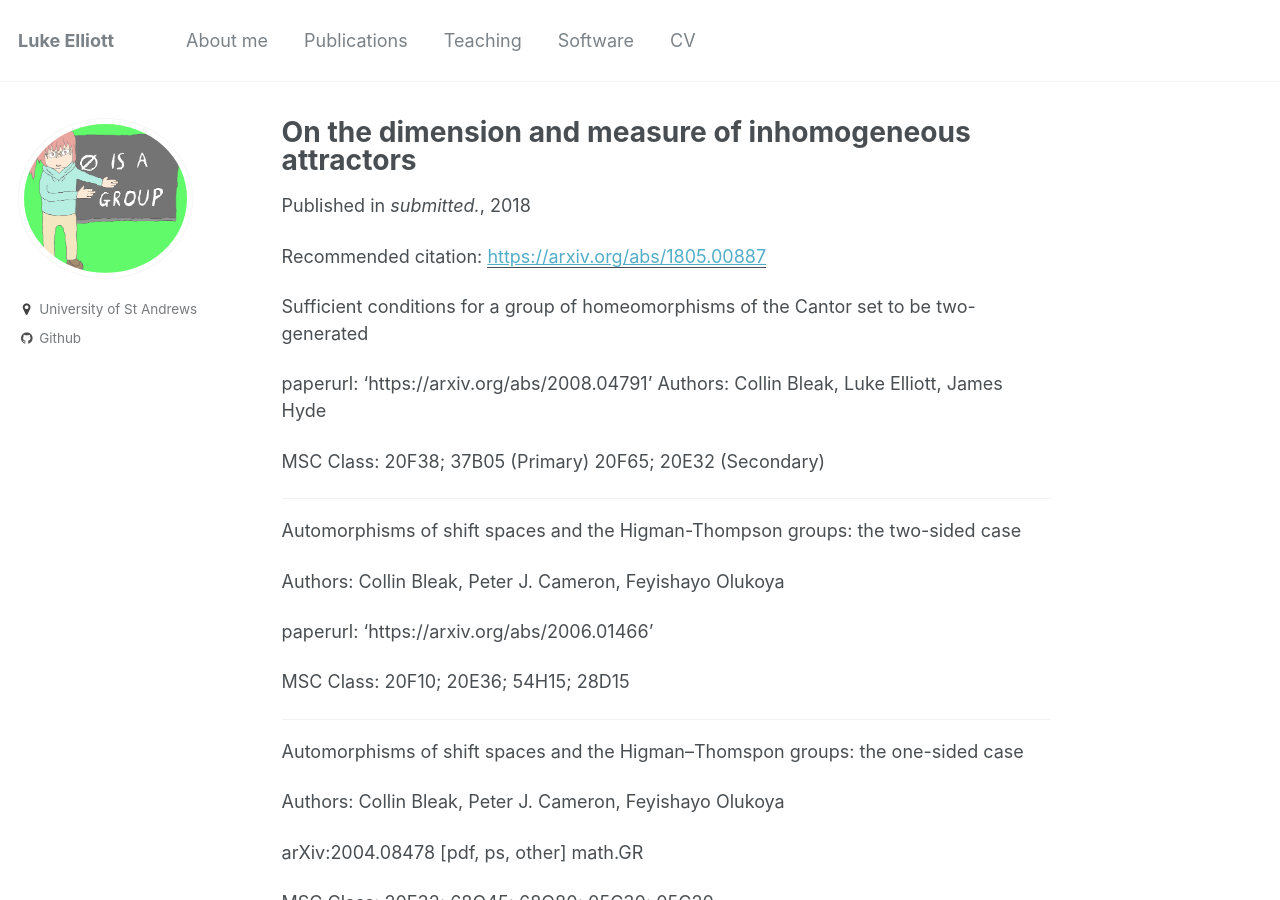
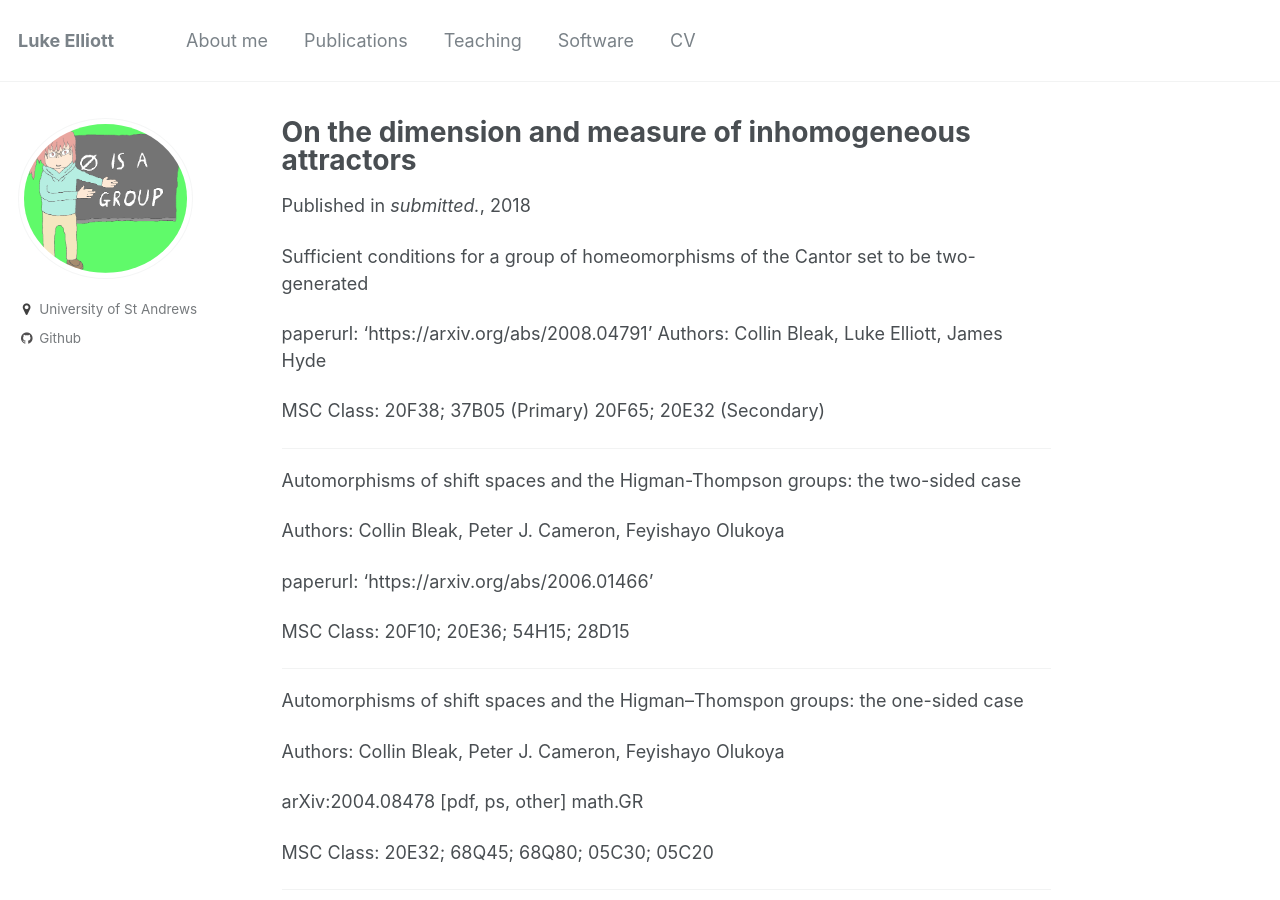
Before and after one commit to loeksnokes/Bleak, a Jekyll site: the page built from _publications/2009-10-01-paper-title-number-1.md, in a window 1280 px wide and 900 px high. Built offline with Jekyll 4.4.1, drawn with Linux system fonts in a browser that asks for light colours; part of the change alters nothing that is shown.

Commit message:
Update 2009-10-01-paper-title-number-1.md

```diff
--- a/_publications/2009-10-01-paper-title-number-1.md
+++ b/_publications/2009-10-01-paper-title-number-1.md
@@ -1,12 +1,10 @@
 ---
 title: "On the dimension and measure of inhomogeneous attractors"
+authors:
 collection: publications
-permalink:
-excerpt: ''
 date: 2-5-2018
 venue: 'submitted.'
 paperurl: 'https://arxiv.org/abs/1805.00887'
-citation: ''
 ---
 
 Sufficient conditions for a group of homeomorphisms of the Cantor set to be two-generated
```
